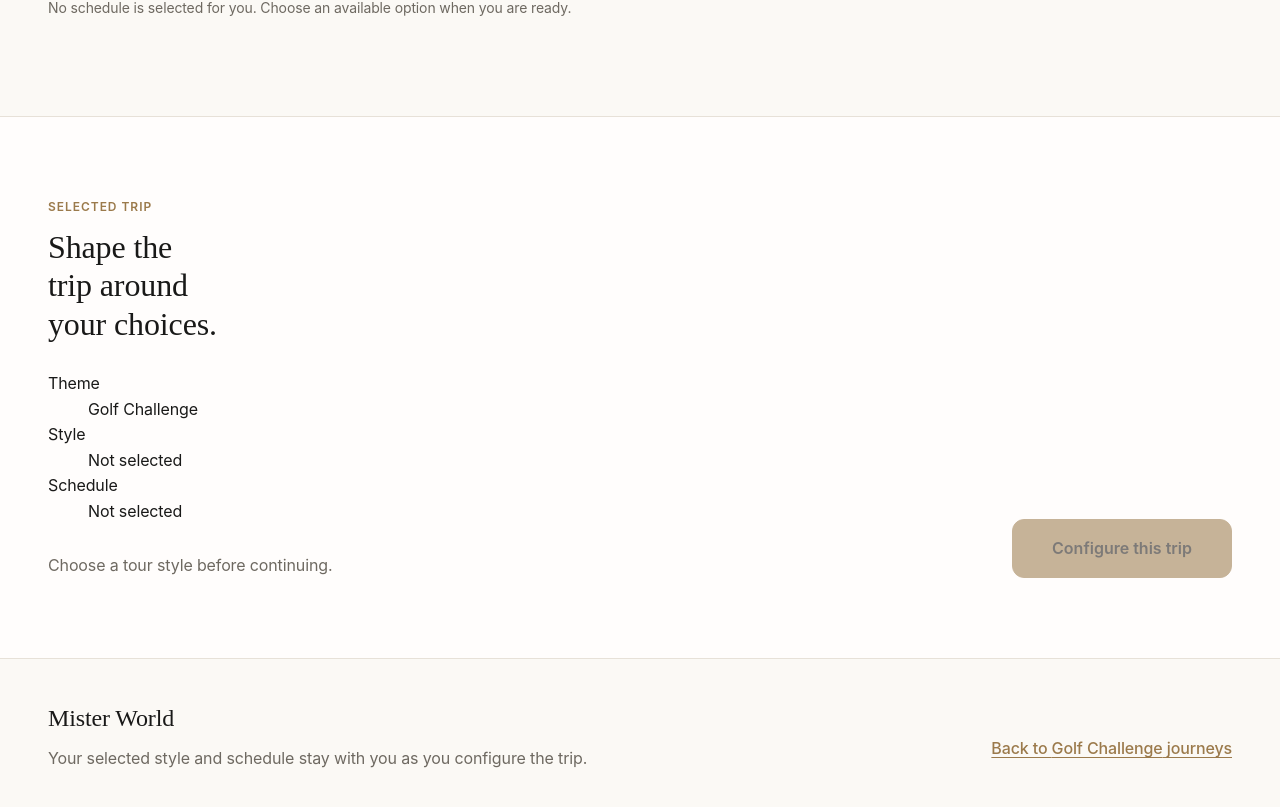
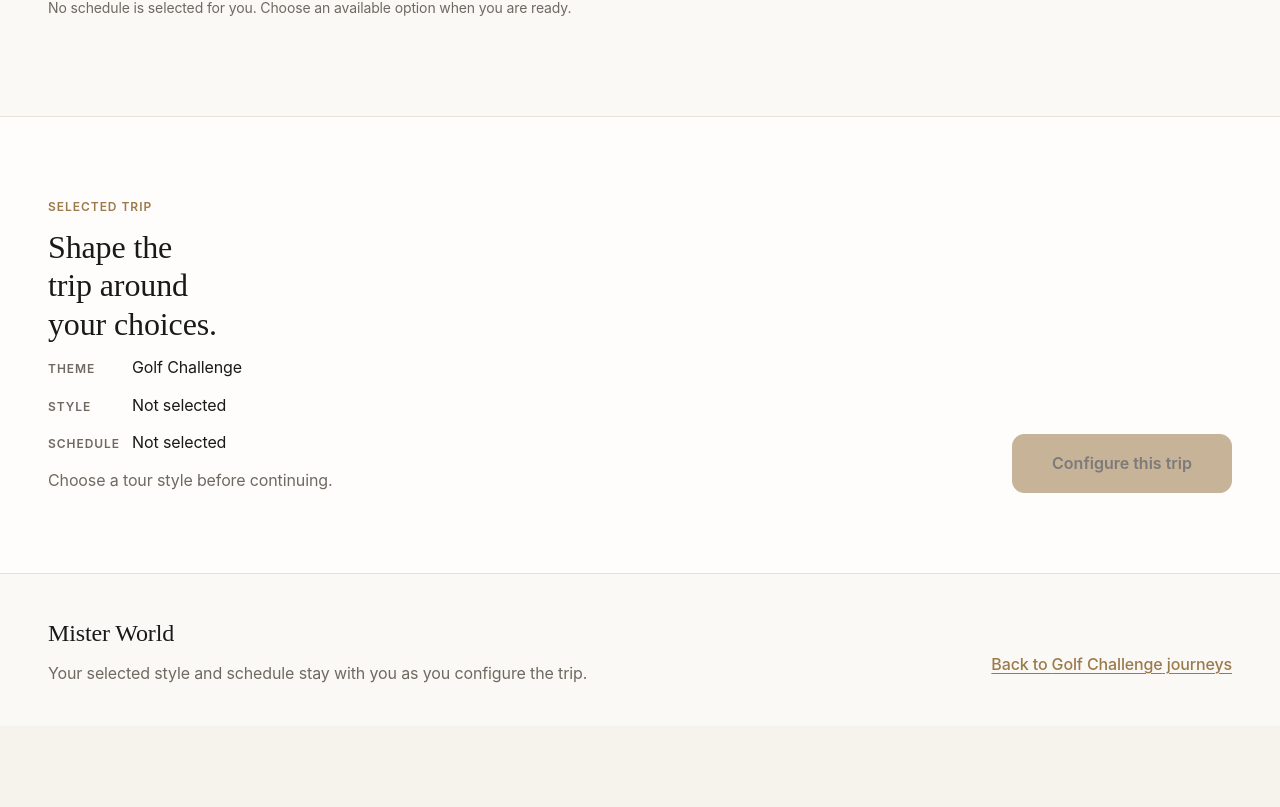
Before and after one commit to WonhoOne/frontend, a React (Vite) app: page /tours/demo-golf-product-a in a window 1280 px wide. Shown: the part 3324-4131 px from the top of the page. After the commit the page ends 4050 px from the top, so only its background shows below. Built offline with nearby package versions, Linux system fonts and the light colour scheme.

Commit message:
style: finish Tour Detail summary hierarchy

```diff
--- a/src/pages/tour-detail/TourDetailPage.module.css
+++ b/src/pages/tour-detail/TourDetailPage.module.css
@@ -18,7 +18,10 @@
 .stateCard h1,
 .stateCard p,
 .configureCopy h2,
-.configureCopy p {
+.configureCopy p,
+.selectionSummary,
+.selectionSummary dt,
+.selectionSummary dd {
   margin: 0;
 }
 
@@ -77,6 +80,33 @@
   font-weight: var(--mw-font-weight-regular);
   line-height: var(--mw-line-height-heading-lg);
   text-wrap: balance;
+}
+
+.selectionSummary {
+  display: grid;
+  gap: var(--mw-space-3);
+}
+
+.selectionSummary > div {
+  display: grid;
+  grid-template-columns: minmax(72px, auto) minmax(0, 1fr);
+  gap: var(--mw-space-3);
+  align-items: baseline;
+}
+
+.selectionSummary dt {
+  color: var(--mw-text-secondary);
+  font-size: var(--mw-font-size-label-sm);
+  font-weight: var(--mw-font-weight-semibold);
+  letter-spacing: var(--mw-tracking-eyebrow);
+  text-transform: uppercase;
+}
+
+.selectionSummary dd {
+  min-inline-size: 0;
+  overflow-wrap: anywhere;
+  color: var(--mw-ink);
+  font-size: var(--mw-font-size-body-md);
 }
 
 .configureCopy > p:last-child {
```
